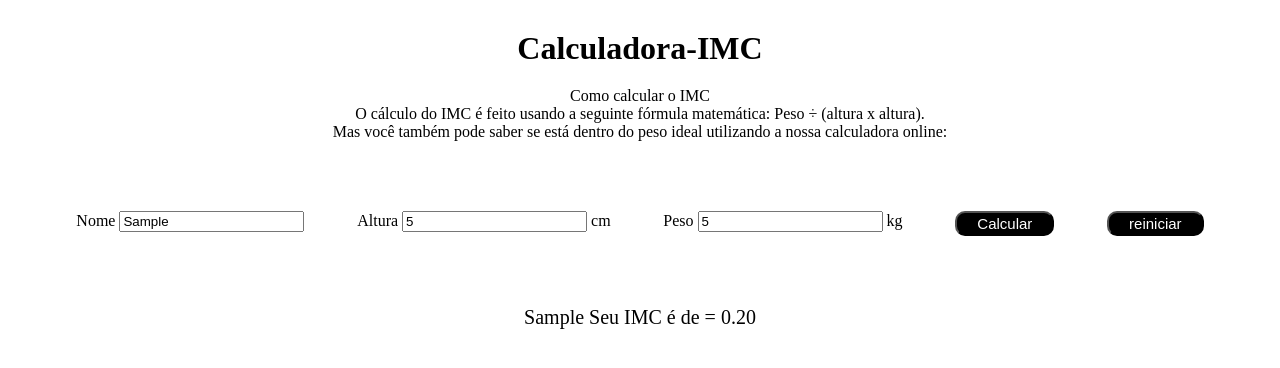
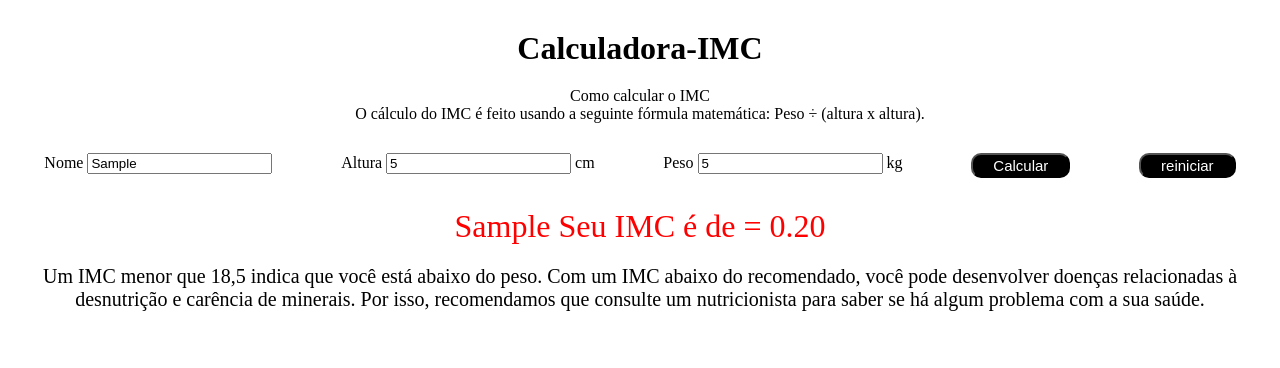
Before and after one commit to hygoribeiro/Calculadora_imc-, a plain HTML site: page index.html in a window 1280 px wide. Both pictures are taken after typing "Sample", "5", "5" into the empty fields and a click on the button "Calcular". Drawn offline with Linux system fonts and the light colour scheme.

Commit message:
adicionando resultado do imc do usuario

```diff
--- a/index.html
+++ b/index.html
@@ -13,8 +13,8 @@
         <h1>Calculadora-IMC</h1>
         <p>
             Como calcular o IMC <br>
-            O cálculo do IMC é feito usando a seguinte fórmula matemática: Peso ÷ (altura x altura). <br>
-            Mas você também pode saber se está dentro do peso ideal utilizando a nossa calculadora online:
+            O cálculo do IMC é feito usando a seguinte fórmula matemática: Peso ÷ (altura x altura).
+
         </p>
     </header>
     <main>
@@ -45,11 +45,15 @@
          </div>
 
      </main>
-     <footer>
-         <div id="resultado">
+
+         <div class="footer" id="resultado">
 
         </div>
-     </footer>
+
+        <div class="footer" id="nivel">
+
+        </div>
+
 
 
      <script src="./script.js"></script>
--- a/script.js
+++ b/script.js
@@ -15,18 +15,36 @@ function imc(){
         const calculoImc = (peso.value / (altura.value ** 2));
         resultado.textContent = name.value + " Seu IMC é de = " + calculoImc.toFixed(2);
 
+        nivelIMc()
+
     }else{
         resultado.textContent ="Os Campos Precisam ser preenchidos corretamente!!!";
     }
 }
 
+function nivelIMc(){
+    const nivel_imc = document.getElementById('nivel');
+    const calculoImc = (peso.value / (altura.value ** 2));
+    if (calculoImc < 18.5){
+        nivel_imc.textContent = "Um IMC menor que 18,5 indica que você está abaixo do peso. Com um IMC abaixo do recomendado, você pode desenvolver doenças relacionadas à desnutrição e carência de minerais. Por isso, recomendamos que consulte um nutricionista para saber se há algum problema com a sua saúde."
+    }else if (calculoImc > 18.5 && calculoImc <= 24.9) {
+        nivel_imc.innerHTML =  "Seu Indice e Normal <br> Ter um Índice de Massa Corpórea (IMC) dentro do intervalo considerado normal traz várias vantagens para a saúde: <br> <br> 1.Prevenção de doenças relacionadas ao peso: Pessoas com IMC normal têm menos chances de desenvolver<br> doenças relacionadas ao peso, como hipertensão, diabetes, problemas cardíacos e algumas formas de câncer.<br> <br>  2.Melhor condição física: Pessoas com IMC normal tendem a ter mais energia, maior resistência e uma melhor<br> condição física em geral, o que permite que desfrutem de atividades físicas e esportes sem dificuldades.<br> <br>3.Autoestima elevada: Pessoas com IMC normal tendem a ter uma autoestima elevada, pois se<br> sentem mais confiantes e seguras com sua aparência física.<br> <br> 4.Qualidade de vida: Ter um IMC normal é fundamental para manter uma boa qualidade<br> de vida, uma vez que o corpo está em equilíbrio e funcionando corretamente."
 
-calcular.addEventListener('click' ,imc);
+    }else if (calculoImc >=25 && calculoImc <=29.9 ){
+        nivel_imc.innerHTML = "Seu indice e SobrePeso <br> Existem várias desvantagens em ter um IMC (índice de massa corporal) considerado como sobrepeso, incluindo:<br> <br> 1.Risco aumentado de doenças crônicas: Pessoas com sobrepeso têm um risco maior de<br> desenvolver doenças crônicas, como diabetes tipo 2, doenças cardíacas, hipertensão e<br> certos tipos de câncer.<br> <br> 2.Problemas de saúde mental: A obesidade pode afetar negativamente a autoestima e a<br> confiança, levando a problemas de saúde mental, como ansiedade e depressão.<br> <br> 3.Fadiga e falta de energia: O excesso de peso pode tornar as atividades diárias mais<br> cansativas e difíceis, resultando em fadiga e falta de energia.<br> <br> 4.Dificuldades para se mover e realizar atividades físicas: O excesso de peso pode levar a<br> problemas de mobilidade e dificuldades em realizar atividades físicas, o que pode afetar<br> negativamente a qualidade de vida.<br> <br> 5.Problemas de saúde óssea: O excesso de peso pode levar a problemas de saúde óssea,<br> como osteoartrite e danos aos discos intervertebrais."
+    }
+}
+
+calcular.addEventListener('click' , function(){
+    imc(),
+    calculoImc()
+});
 
 reiniciar.addEventListener('click', function(){
-
+    const nivel_imc = document.getElementById('nivel');
     name.value = "";
     peso.value = "";
     altura.value = "";
     resultado.textContent = "";
+    nivel_imc.textContent = ""
 })
--- a/style.css
+++ b/style.css
@@ -15,12 +15,16 @@ header p{
 }
 
 main{
-    padding: 050px;
+    padding: 10px;
     display: flex;
     justify-content: space-around;
 }
+#resultado{
+    color: red;
+    font-size: 2em;
+}
 
-utton{
+button{
     display:flex ;
     justify-content: center;
 }
@@ -35,7 +39,7 @@ button{
 
 }
 
-footer{
+.footer{
     text-align: center;
     padding-top: 20px;
     font-size: 20px;
```
